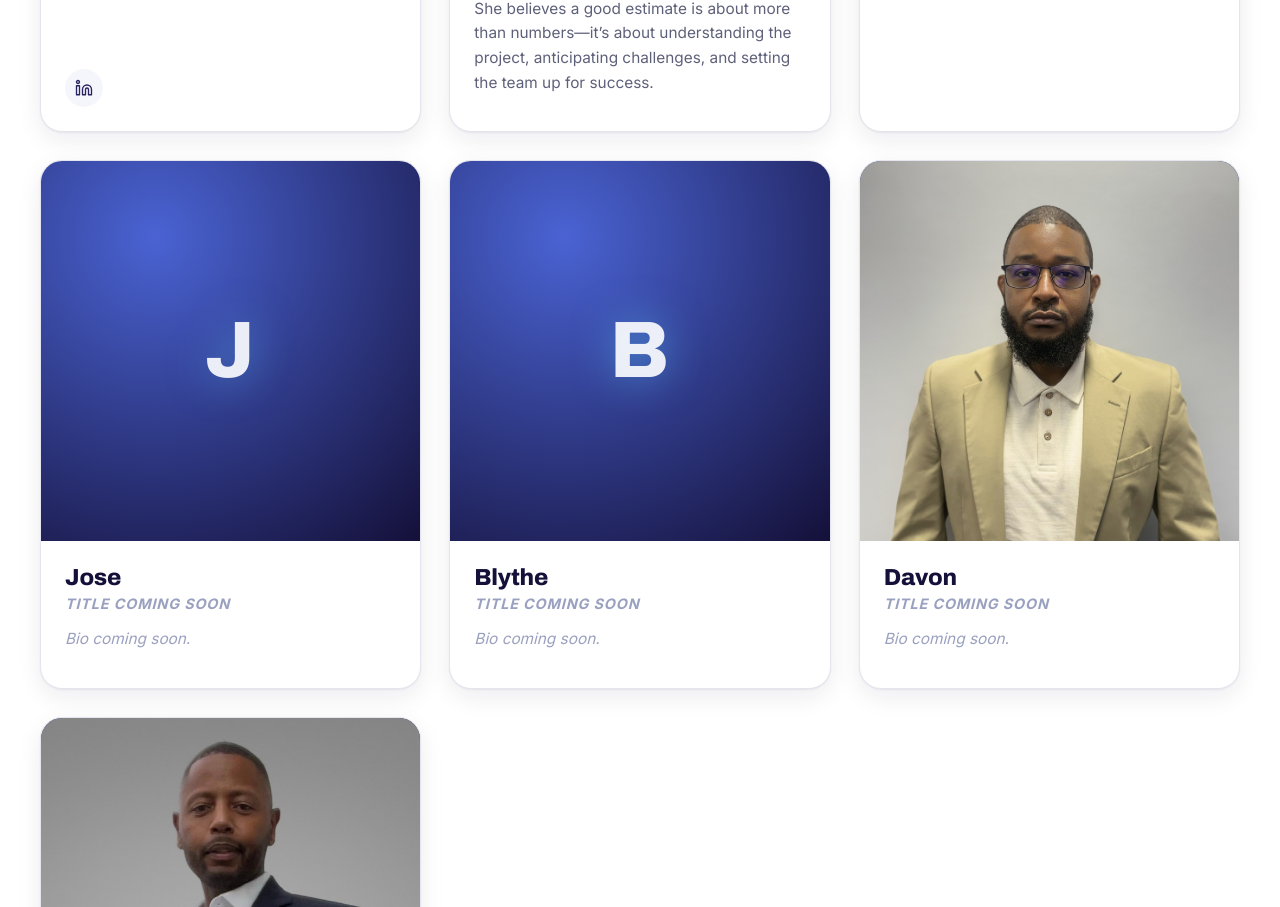
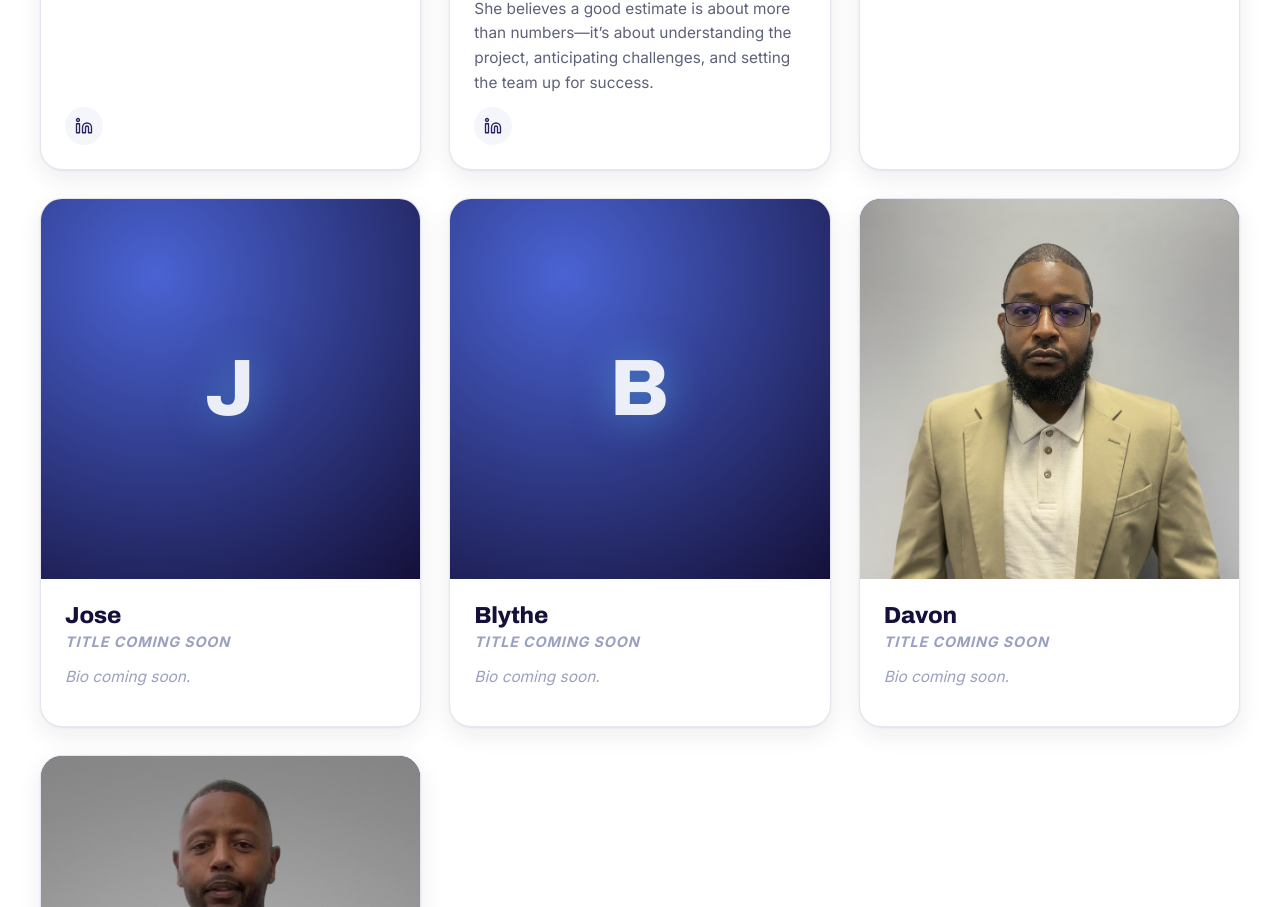
Before and after one commit to soniccombinator/ncnelectric-website, an Astro site: page /team in a window 1280 px wide. Shown: the part 2338-3245 px from the top of the page. Built offline with nearby package versions, Linux system fonts and the light colour scheme; Astro itself is replaced by a stand-in of ours.

Commit message:
Team: add Michelle's LinkedIn
Co-Authored-By: Claude Opus 5.5 <noreply@anthropic.com>
Claude-Session: https://claude.ai/code/session_012ZPCrDXht5yRXmhmVs11TM

```diff
--- a/src/content/team/michelle.md
+++ b/src/content/team/michelle.md
@@ -3,6 +3,7 @@ name: Michelle
 title: Estimator
 order: 5
 photo: team/michelle.jpg
+linkedin: https://www.linkedin.com/in/michelle-clifton-a5a7649
 ---
 Michelle Clifton brings more than 20 years of experience in the electrical industry, with a background in residential electrical work, home building, and commercial electrical estimating. Originally from Virginia, she has made Florida home and brings a hands-on understanding of construction and electrical work to every project she estimates.
 
```
